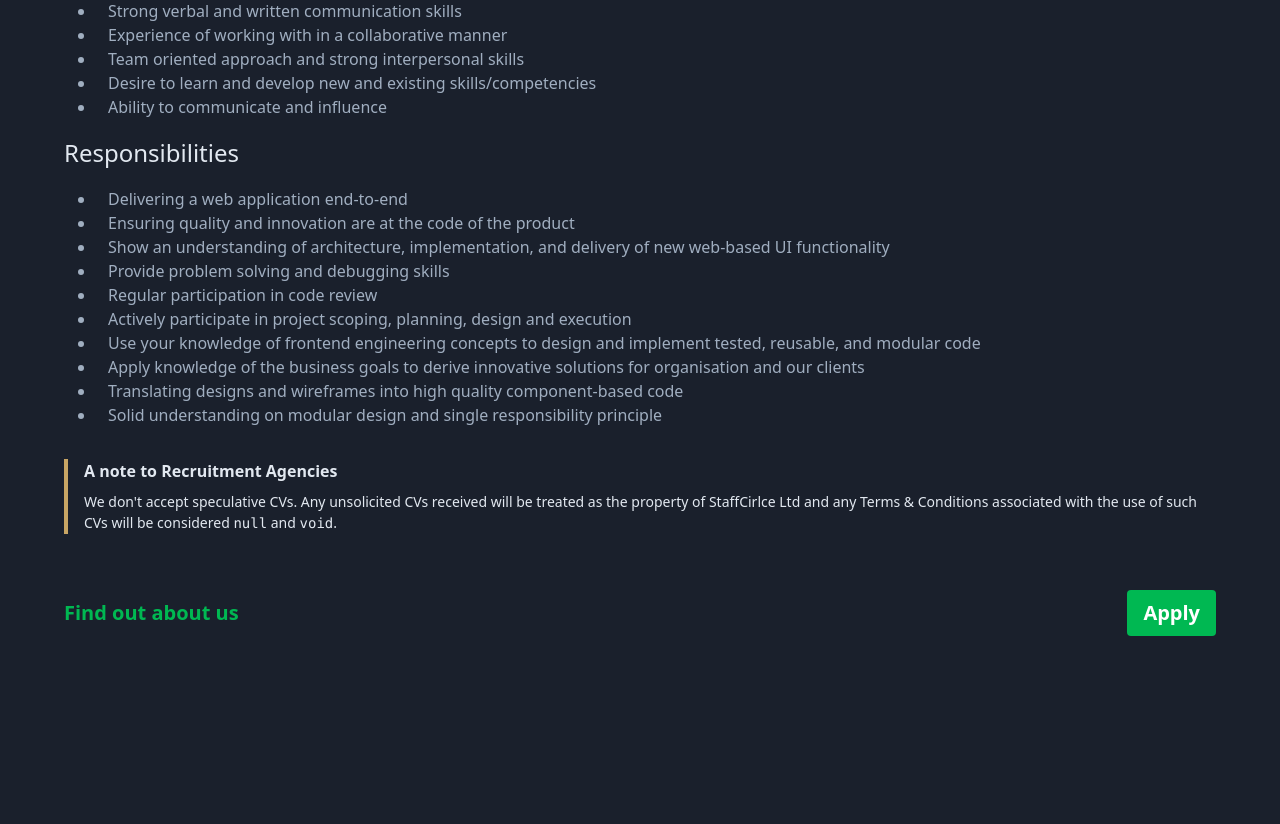
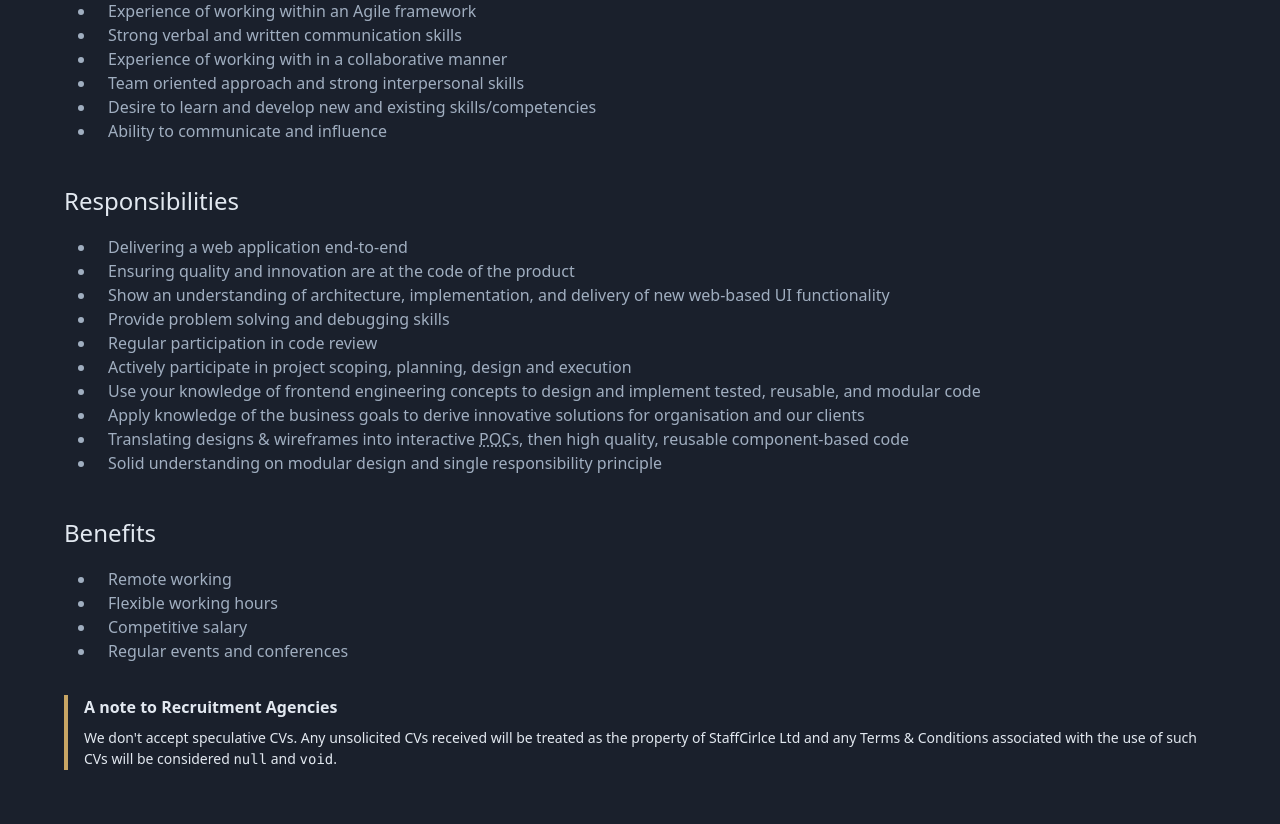
Before and after one commit to StaffCircle/frontend-role, a Vue app: page / in a window 1280 px wide. Shown: the part 440-1264 px from the top of the page. Before the commit the page ends 1116 px from the top, so only its background shows below. Built offline with nearby package versions, Linux system fonts and the light colour scheme.

Commit message:
- UI improvements - Include Benefits

```diff
--- a/src/assets/styles/index.css
+++ b/src/assets/styles/index.css
@@ -27,7 +27,7 @@
   @apply font-normal text-gray-300;
 }
 h2 {
-  @apply text-2xl text-gray-300;
+  @apply mt-10 text-2xl text-gray-300;
 }
 h3 {
   @apply text-xl text-gray-300;
@@ -67,5 +67,6 @@
 .webpack {
   color: #1c78c1;
 }
+
 @tailwind components;
 @tailwind utilities;
--- a/src/views/Home.vue
+++ b/src/views/Home.vue
@@ -31,8 +31,15 @@
       <li>Actively participate in project scoping, planning, design and execution</li>
       <li>Use your knowledge of frontend engineering concepts to design and implement tested, reusable, and modular code</li>
       <li>Apply knowledge of the business goals to derive innovative solutions for organisation and our clients</li>
-      <li>Translating designs and wireframes into high quality component-based code</li>
+      <li>Translating designs &amp; wireframes into interactive <abbr title="Proof of concept">POC</abbr>s, then high quality, reusable component-based code</li>
       <li>Solid understanding on modular design and single responsibility principle</li>
+    </ul>
+    <h2>Benefits</h2>
+    <ul>
+      <li>Remote working</li>
+      <li>Flexible working hours</li>
+      <li>Competitive salary</li>
+      <li>Regular events and conferences</li>
     </ul>
     <app-alert title="A note to Recruitment Agencies">
       We don't accept speculative CVs. Any unsolicited CVs received will be treated as the property of StaffCirlce Ltd and any Terms &amp; Conditions associated with the use of such CVs will be considered <code>null</code> and <code>void</code>.
```
Also changed, not shown: src/assets/logo.png (deleted).
